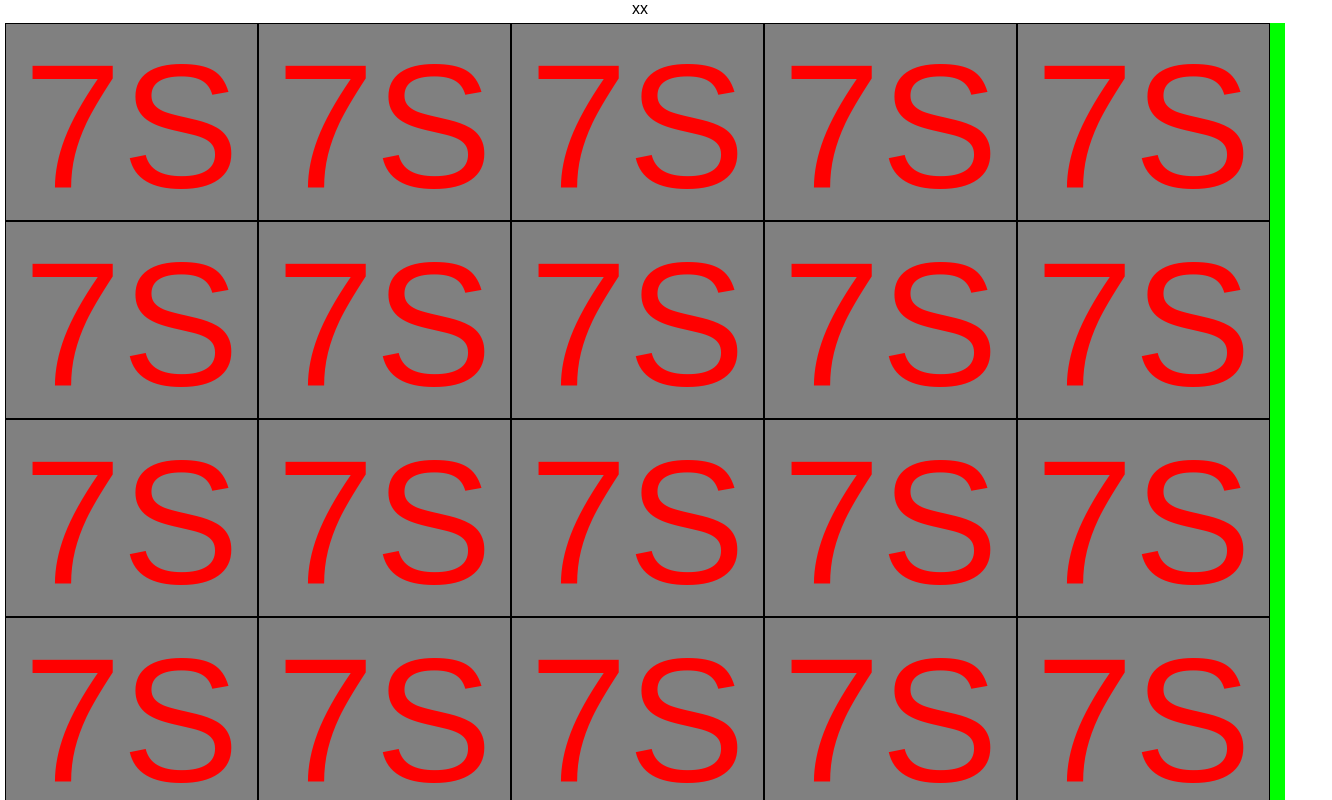
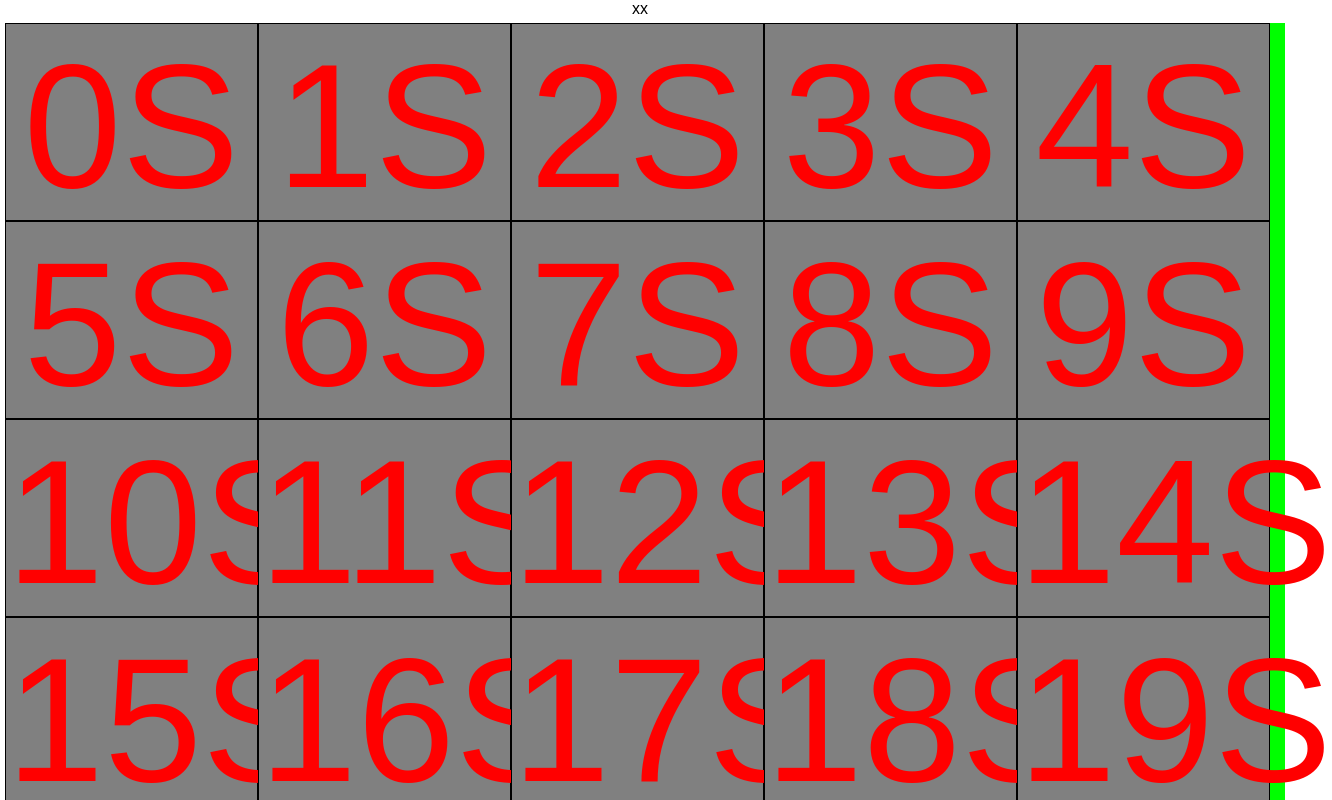
Before and after one commit to vm44/colorTables, a React (Create React App) app: page / in a window 1280 px wide. Shown: the top 800 px of the page, 1332 px wide, since content can reach past the window. Built offline with nearby package versions, Linux system fonts and the light colour scheme.

Commit message:
rework with cellDims

```diff
--- a/src/App.js
+++ b/src/App.js
@@ -97,6 +97,7 @@ class App extends Component {
       {/*}  <DropdownList data={['1','2','3']} />*/}
       xx
       <MainFrame6 />
+          <Slider max={12} onChange={(val)=>{console.log(val);this.props.dispatch({type:'chSize',val:val})}}/>
         </div>
         )
   }
--- a/src/components/MainFrame.js
+++ b/src/components/MainFrame.js
@@ -1,13 +1,29 @@
 import React, {Component} from 'react'
 
+// class ARect extends Component{
+//   render(){
+//     console.log('ARect:',this.props);
+//     return(
+//       <div style={{color:'red',
+//         backgroundColor:'gray',
+//         width:this.props.width,
+//         height:this.props.height,
+//         fontSize:this.props.height*0.9,
+//         float:'left',
+//         border:'solid black 1px'}}>
+//         {/*}{this.props.width}x{this.props.height}*/this.props.v}S</div>
+//     )
+//   }
+// }
 class ARect extends Component{
   render(){
+    // console.log('ARect:',this.props);
     return(
       <div style={{color:'red',
         backgroundColor:'gray',
-        width:this.props.width,
-        height:this.props.height,
-        fontSize:this.props.height*0.9,
+        width:this.props.cellDims.width,
+        height:this.props.cellDims.height,
+        fontSize:this.props.cellDims.height*0.9,
         float:'left',
         border:'solid black 1px'}}>
         {/*}{this.props.width}x{this.props.height}*/this.props.v}S</div>
@@ -23,18 +39,31 @@ class MainFrame extends Component{
       // return(<div>SSS</div>)
 
 
-      var pw=1,cw=this.props.hTilesCnt,ch=4
-{/*      var cw=Math.floor(this.state.width/rWidth);
-      var ch=Math.floor(this.state.height/rHeight);
-      var realWidth=this.state.width/cw-cw*pw;
-      var realHeight=this.state.height/ch-ch*pw;*/}
-      var realWidth=this.props.width/cw-cw*pw;
-      var realHeight=this.props.height/ch-ch*pw;
-      console.log('rend!')
-      var rrs=[]
-      for(var i=0;i<(cw)*(ch);i++)
-        rrs.push(<ARect width={realWidth} height={realHeight} v={this.props.dta}/>)
-      console.log(realWidth,realHeight,this.props.dta)
+//       var pw=1,cw=this.props.hTilesCnt,ch=4
+// {/*      var cw=Math.floor(this.state.width/rWidth);
+//       var ch=Math.floor(this.state.height/rHeight);
+//       var realWidth=this.state.width/cw-cw*pw;
+//       var realHeight=this.state.height/ch-ch*pw;*/}
+//       var realWidth=this.props.width/cw-cw*pw;
+//       var realHeight=this.props.height/ch-ch*pw;
+//       // console.log('rend!')
+//       console.log(this.props)
+
+      if(this.props.cellDims === undefined)
+      return <div>undef</div>
+      // var rrse=this.props.da.map(x=>x)
+      // console.log(this.props.cellDims)
+      var rrs=this.props.da.map(x=><ARect cellDims={this.props.cellDims} v={x}/>)
+      // console.log(rrse)
+      // console.log(rrs)
+
+      // var rrs=[]
+      //
+      // for(var i=0;i<(cw)*(ch);i++)
+      //   rrs.push(<ARect width={realWidth} height={realHeight} v={this.props.da[i]}/>)
+
+      // console.log(realWidth,realHeight,this.props.dta)
+
         return <div style={{margin:5,
             width:this.props.width,
             height:this.props.height,
--- a/src/containers/VisMainFrame.js
+++ b/src/containers/VisMainFrame.js
@@ -1,12 +1,26 @@
 import {connect} from 'react-redux'
 import MainFrame from '../components/MainFrame'
 
-const mapStateToProps = (state, ownProps) => ({
+const mapStateToProps = function(state, ownProps) {
+
+  console.log('xxxxx');
+  return{
   dta: state.v,
-  height:state.height,
-  width:state.width,
-  hTilesCnt:state.hTilesCnt
-})
+  height:state.frameHeight,
+  width:state.frameWidth,
+  hTilesCnt:state.hTilesCnt,
+  da:state.da,
+  cellDims:state.cellDims
+}
+}
+// const mapStateToProps = (state, ownProps) => ({
+//   dta: state.v,
+//   // height:state.height,
+//   // width:state.width,
+//   // hTilesCnt:state.hTilesCnt,
+//   da:state.da,
+//   cellDims:state.cellDims
+// })
 
 const mapDispatchToProps = (dispatch, ownProps) => ({
   onClick: () => {
--- a/src/index.js
+++ b/src/index.js
@@ -17,7 +17,7 @@ class ZC extends Component{
   }
 }
 
-console.log('entr')
+// console.log('entr')
 ReactDOM.render(
 <Provider store={store}>
   <App/>
--- a/src/reducers/index.js
+++ b/src/reducers/index.js
@@ -1,30 +1,57 @@
-const initSt={v:15,hTilesCnt:5}
+let da=Array.from(new Array(60),(v,i)=>i)
+const initSt={v:15,wTilesCnt:5,hTilesCnt:4,da:da}
+
+const reCalcCell=function(state){
+  var pw=1
+{/*      var cw=Math.floor(this.state.width/rWidth);
+  var ch=Math.floor(this.state.height/rHeight);
+  var realWidth=this.state.width/cw-cw*pw;
+  var realHeight=this.state.height/ch-ch*pw;*/}
+  var cellWidth=state.frameWidth/state.wTilesCnt-state.wTilesCnt*pw;
+  var cellHeight=state.frameHeight/state.hTilesCnt-state.hTilesCnt*pw
+  // console.log('reCCell')
+  return {width:cellWidth,
+    height:cellHeight}
+}
 
 const reducer=function(state=initSt,action){
-  console.log('Entry reducer')
+
+  let rState={}
+  let cellDims={}
+
   switch (action.type) {
+
     case 'INC':
       console.log('red',state.v)
       state.v+=1
       console.log('red',state.v)
       return {v:state.v}
+
     case 'DEC':
       return state - 1
+
     case 'chSize':
       console.log('ch',action.val)
-      return {...state,hTilesCnt:action.val}
+      rState={...state,wTilesCnt:action.val}
+      cellDims=reCalcCell(rState)
+      rState.cellDims=cellDims
+      return rState
+      // return {...state,hTilesCnt:action.val,da:da}
 
     case 'Resize':
-    console.log('resize',action)
+      console.log('resize',action)
 
-    return {...state,
-            height:action.data.height,
-            width:action.data.width}
+      rState={...state,
+              frameHeight:action.data.height,
+              frameWidth:action.data.width}
+      cellDims=reCalcCell(rState)
+      //rState.cellDims=cellDims
+      rState={...rState,cellDims:cellDims}
+      console.log(cellDims,rState)
+
+      return {...rState,cellDims:cellDims}
 
     default:
-      state.v=7
-      state.height=200
-      state.width=400
       console.log('def')
       return state
   }
```
